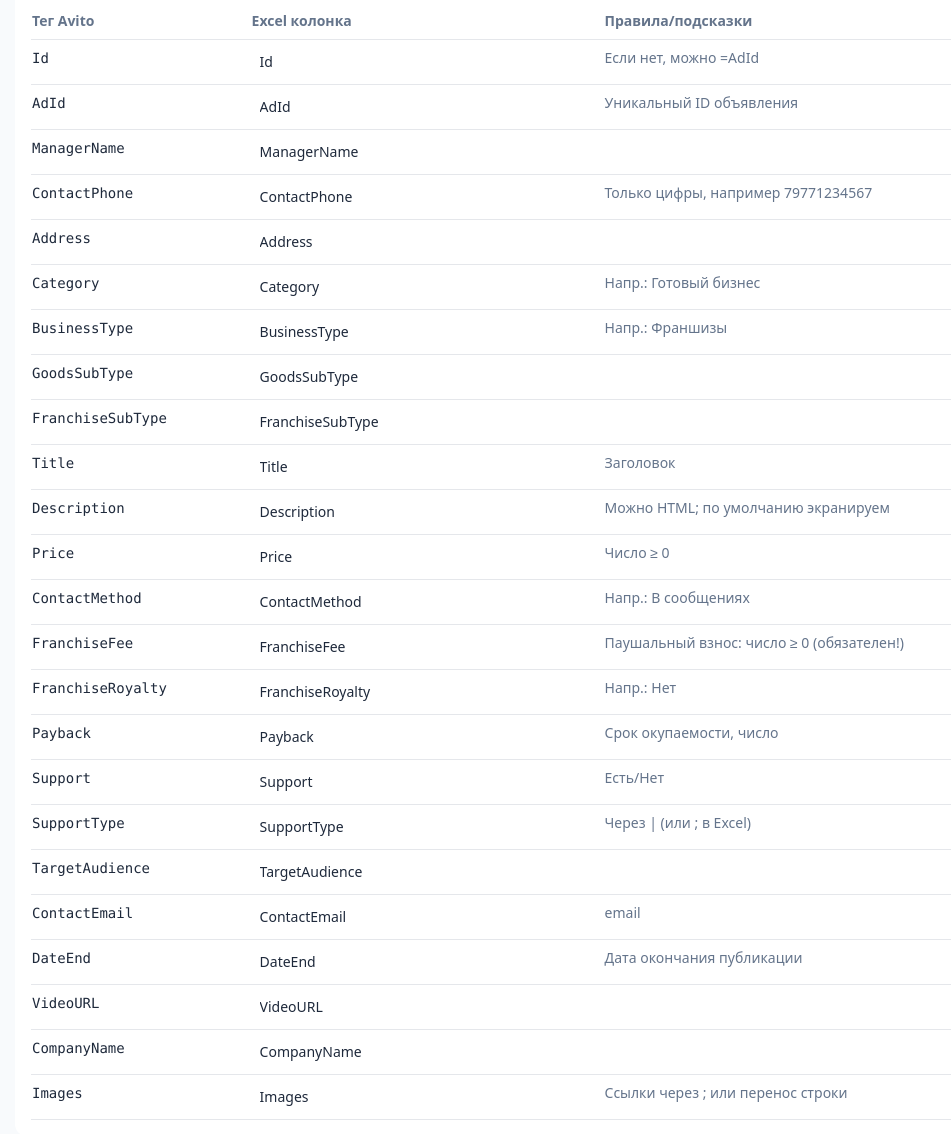
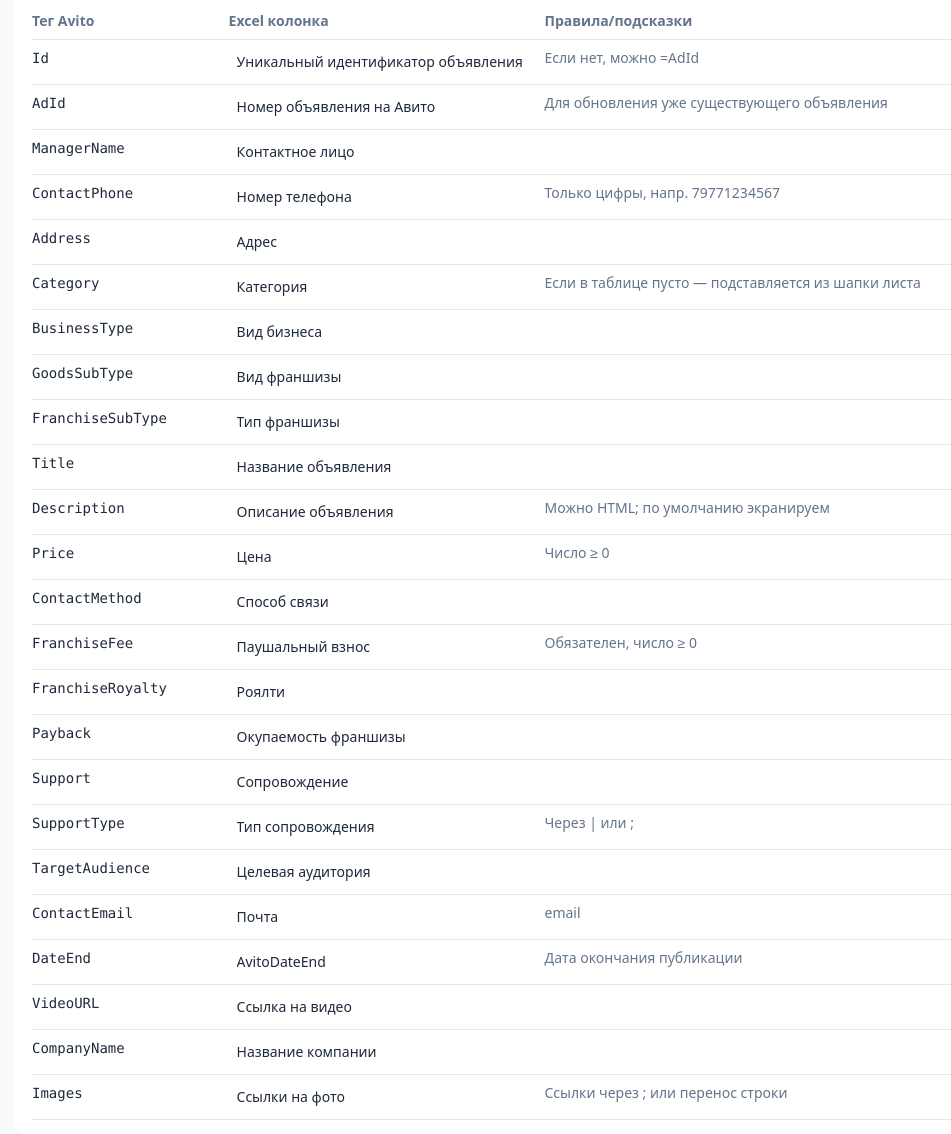
Before and after one commit to Anrash89/avito, a plain HTML site: page index.html in a window 1280 px wide. Shown: the part 558-1692 px from the top of the page, without its empty margins (81-1032 px from the left). Drawn offline with nearby package versions, Linux system fonts and the light colour scheme.

Commit message:
Update index.html

```diff
--- a/index.html
+++ b/index.html
@@ -121,30 +121,31 @@
 <script>
 // ====== Константы маппинга и правил ======
 const DEFAULT_MAPPING = [
-  { tag: 'Id', col: 'Id', hint: 'Если нет, можно =AdId' },
-  { tag: 'AdId', col: 'AdId', hint: 'Уникальный ID объявления' },
-  { tag: 'ManagerName', col: 'ManagerName', hint: '' },
-  { tag: 'ContactPhone', col: 'ContactPhone', hint: 'Только цифры, например 79771234567' },
-  { tag: 'Address', col: 'Address', hint: '' },
-  { tag: 'Category', col: 'Category', hint: 'Напр.: Готовый бизнес' },
-  { tag: 'BusinessType', col: 'BusinessType', hint: 'Напр.: Франшизы' },
-  { tag: 'GoodsSubType', col: 'GoodsSubType', hint: '' },
-  { tag: 'FranchiseSubType', col: 'FranchiseSubType', hint: '' },
-  { tag: 'Title', col: 'Title', hint: 'Заголовок' },
-  { tag: 'Description', col: 'Description', hint: 'Можно HTML; по умолчанию экранируем' },
-  { tag: 'Price', col: 'Price', hint: 'Число ≥ 0' },
-  { tag: 'ContactMethod', col: 'ContactMethod', hint: 'Напр.: В сообщениях' },
-  { tag: 'FranchiseFee', col: 'FranchiseFee', hint: 'Паушальный взнос: число ≥ 0 (обязателен!)' },
-  { tag: 'FranchiseRoyalty', col: 'FranchiseRoyalty', hint: 'Напр.: Нет' },
-  { tag: 'Payback', col: 'Payback', hint: 'Срок окупаемости, число' },
-  { tag: 'Support', col: 'Support', hint: 'Есть/Нет' },
-  { tag: 'SupportType', col: 'SupportType', hint: 'Через | (или ; в Excel)' },
-  { tag: 'TargetAudience', col: 'TargetAudience', hint: '' },
-  { tag: 'ContactEmail', col: 'ContactEmail', hint: 'email' },
-  { tag: 'DateEnd', col: 'DateEnd', hint: 'Дата окончания публикации' },
-  { tag: 'VideoURL', col: 'VideoURL', hint: '' },
-  { tag: 'CompanyName', col: 'CompanyName', hint: '' },
-  { tag: 'Images', col: 'Images', hint: 'Ссылки через ; или перенос строки' },
+  // Русские заголовки из шаблона Авито → теги XML
+  { tag: 'Id', col: 'Уникальный идентификатор объявления', hint: 'Если нет, можно =AdId' },
+  { tag: 'AdId', col: 'Номер объявления на Авито', hint: 'Для обновления уже существующего объявления' },
+  { tag: 'ManagerName', col: 'Контактное лицо', hint: '' },
+  { tag: 'ContactPhone', col: 'Номер телефона', hint: 'Только цифры, напр. 79771234567' },
+  { tag: 'Address', col: 'Адрес', hint: '' },
+  { tag: 'Category', col: 'Категория', hint: 'Если в таблице пусто — подставляется из шапки листа' },
+  { tag: 'BusinessType', col: 'Вид бизнеса', hint: '' },
+  { tag: 'GoodsSubType', col: 'Вид франшизы', hint: '' },
+  { tag: 'FranchiseSubType', col: 'Тип франшизы', hint: '' },
+  { tag: 'Title', col: 'Название объявления', hint: '' },
+  { tag: 'Description', col: 'Описание объявления', hint: 'Можно HTML; по умолчанию экранируем' },
+  { tag: 'Price', col: 'Цена', hint: 'Число ≥ 0' },
+  { tag: 'ContactMethod', col: 'Способ связи', hint: '' },
+  { tag: 'FranchiseFee', col: 'Паушальный взнос', hint: 'Обязателен, число ≥ 0' },
+  { tag: 'FranchiseRoyalty', col: 'Роялти', hint: '' },
+  { tag: 'Payback', col: 'Окупаемость франшизы', hint: '' },
+  { tag: 'Support', col: 'Сопровождение', hint: '' },
+  { tag: 'SupportType', col: 'Тип сопровождения', hint: 'Через | или ;' },
+  { tag: 'TargetAudience', col: 'Целевая аудитория', hint: '' },
+  { tag: 'ContactEmail', col: 'Почта', hint: 'email' },
+  { tag: 'DateEnd', col: 'AvitoDateEnd', hint: 'Дата окончания публикации' },
+  { tag: 'VideoURL', col: 'Ссылка на видео', hint: '' },
+  { tag: 'CompanyName', col: 'Название компании', hint: '' },
+  { tag: 'Images', col: 'Ссылки на фото', hint: 'Ссылки через ; или перенос строки' },
 ];
 
 // обязательные поля для объявления
@@ -282,9 +283,47 @@ function fillSheetSelect(wb) {
 
 function loadSheet(name) {
   const ws = workbook.Sheets[name];
-  const json = XLSX.utils.sheet_to_json(ws, { defval:'', raw:true });
-  rows = json;
-  headers = Object.keys(json[0] || {});
+  // Читаем как массивы, чтобы самим выбрать строку заголовков
+  const arr = XLSX.utils.sheet_to_json(ws, { header:1, defval:'', raw:true });
+  // Найдём первую "настоящую" строку заголовков: там, где много непустых ячеек
+  let headerIdx = -1;
+  let bestCount = 0;
+  for (let i = 0; i < Math.min(arr.length, 20); i++) {
+    const filled = (arr[i]||[]).filter(v=>String(v).trim()!=='');
+    if (filled.length > bestCount) { bestCount = filled.length; headerIdx = i; }
+  }
+  if (headerIdx === -1) { rows = []; headers = []; renderPreview(); return; }
+
+  // Кандидат заголовков
+  let hdr = (arr[headerIdx]||[]).map(v=>String(v).trim());
+  // Если заголовки выглядят как пояснения ("Обязательный"/"Подробнее ..."), попробуем строку выше/ниже
+  const joined = hdr.join(' ').toLowerCase();
+  if (/обязательн|подробнее/.test(joined) && headerIdx>0) {
+    hdr = (arr[headerIdx-1]||hdr).map(v=>String(v).trim());
+    headerIdx = headerIdx-1;
+  }
+
+  // Соберём строки данных, пропуская служебные 1-2 строки после заголовков
+  let dataStart = headerIdx + 1;
+  // Если следующая строка содержит "Обязательный", пропустим её и ещё одну ("Подробнее ...")
+  const nextRow = (arr[dataStart]||[]).join(' ');
+  if (/Обязател|Подробнее/i.test(nextRow)) dataStart += 2;
+
+  headers = hdr;
+  // Превратим массивы в объекты по заголовкам
+  rows = [];
+  for (let r = dataStart; r < arr.length; r++) {
+    const row = arr[r] || [];
+    const obj = {};
+    let allEmpty = true;
+    for (let c = 0; c < headers.length; c++) {
+      const key = headers[c] || `col_${c+1}`;
+      const val = row[c] ?? '';
+      if (String(val).trim() !== '') allEmpty = false;
+      obj[key] = val;
+    }
+    if (!allEmpty) rows.push(obj);
+  }
   renderPreview();
 }
 
```
